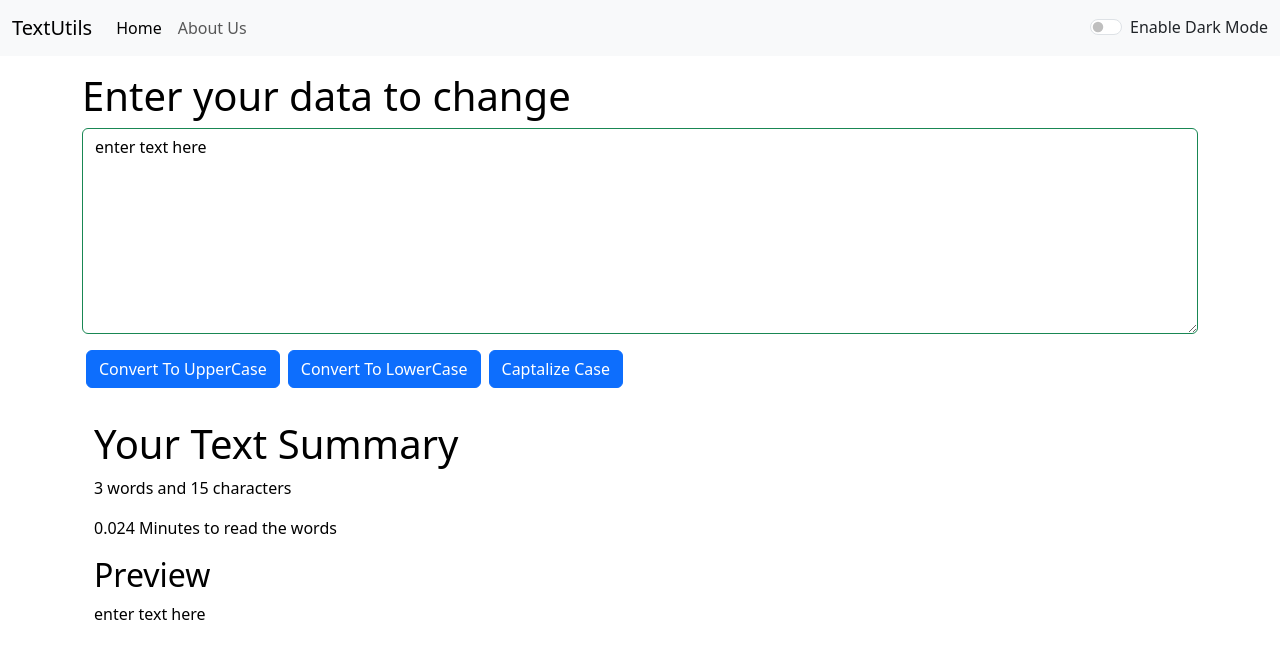
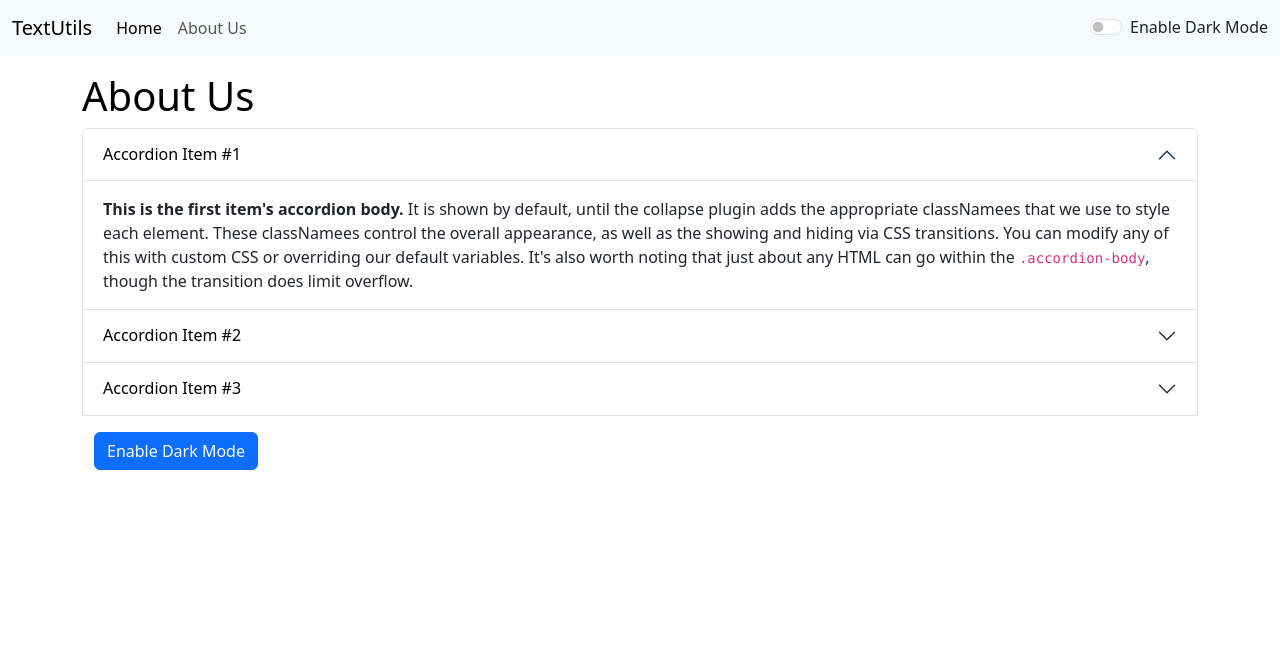
Before and after one commit to AnandSingh010/my-app, a React (Create React App) app: page /about in a window 1280 px wide. Shown: the top 658 px of the page. Built offline with nearby package versions, Linux system fonts and the light colour scheme.

Commit message:
used react router

```diff
--- a/package.json
+++ b/package.json
@@ -8,6 +8,7 @@
     "@testing-library/user-event": "^13.5.0",
     "react": "^18.2.0",
     "react-dom": "^18.2.0",
+    "react-router-dom": "^6.9.0",
     "react-scripts": "5.0.1",
     "web-vitals": "^2.1.4"
   },
--- a/src/App.js
+++ b/src/App.js
@@ -4,11 +4,24 @@ import Navbar from "./component/Navbar";
 import Forms from "./component/Forms";
 import { useState } from "react";
 import Alert from "./component/Alert";
-// import About from "./component/About";
+import About from "./component/About";
+// import { Route } from "react-router-dom";
+import { Router } from "react-router-dom";
+// import { BrowserRouter } from "react-router-dom";
+
+import React from "react";
+import {
+  BrowserRouter,
+  Routes,
+  Route,
+  Link
+} from "react-router-dom"
+
 
 function App() {
 
-const [alert, setAlert]= useState(null);
+
+  const [alert, setAlert]= useState(null);
 const showAlert=(message,type)=>{
   setAlert({
     msg:message,
@@ -39,19 +52,31 @@ const showAlert=(message,type)=>{
     }
   }
   const [mode, setMode]=useState('light') // whether dark mode is enabled or not
-  return <>
+  return (
+  <>
+  <BrowserRouter>
 
     <Navbar title="TextUtils" headerName="About Us" mode={mode} toggleMode={toggleMode}/>
     <Alert alert={alert}/>
     <div className="container my-3">
-   <Forms showAlert={showAlert} heading="Enter your data to change" mode={mode} />
-    </div>
-    <div className="container my-3">
-    {/* <About></About> */}
+
+    <Routes>
+        <Route path="/about" element={< About/>} />
+
+          <Route path="/"
+          element={<Forms showAlert={showAlert} heading="Enter your data to change" mode={mode} />}/>
+
+    </Routes>
     </div>
 
+    </BrowserRouter>
+    {/* <div className="container my-3"> */}
+    {/* <About/>
+    </div> */}
+   </>
 
-  </>;
+ );
 }
 
+
 export default App;
--- a/src/component/Navbar.js
+++ b/src/component/Navbar.js
@@ -1,13 +1,14 @@
 import React from 'react'
 import PropTypes from 'prop-types'
+import { Link } from 'react-router-dom'
 
 export default function Navbar(props) {
   return (
     <nav className={`navbar navbar-expand-lg navbar-${props.mode} bg-${props.mode}`}>
         <div className="container-fluid">
-          <a className="navbar-brand" href="/">
+          <Link className="navbar-brand" to="/">
             {props.title}
-          </a>
+          </Link>
           <button
             className="navbar-toggler"
             type="button"
@@ -22,14 +23,14 @@ export default function Navbar(props) {
           <div className="collapse navbar-collapse" id="navbarSupportedContent">
             <ul className="navbar-nav me-auto mb-2 mb-lg-0">
               <li className="nav-item">
-                <a className="nav-link active" aria-current="page" href="/">
+                <Link className="nav-link active" aria-current="page" to="/">
                   Home
-                </a>
+                </Link>
               </li>
               <li className="nav-item">
-                <a className="nav-link" href="/">
+                <Link className="nav-link" to={'/about'}>
                   {props.headerName}
-                </a>
+                </Link>
               </li>
             </ul>
             {/* <form className="d-flex" role="search">
```
Also changed, not shown: 1 other file (tests, documents, lock files or other folders).
